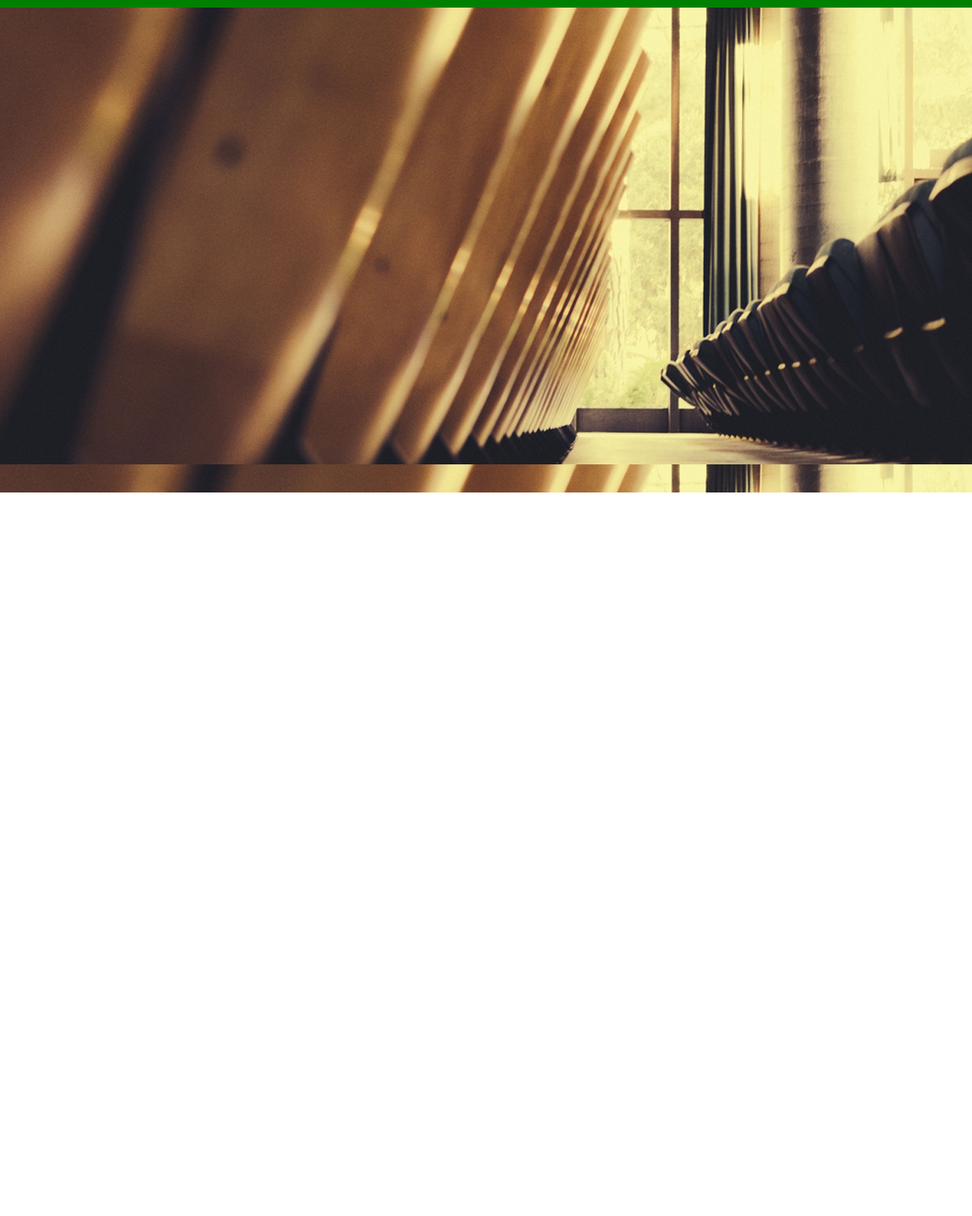
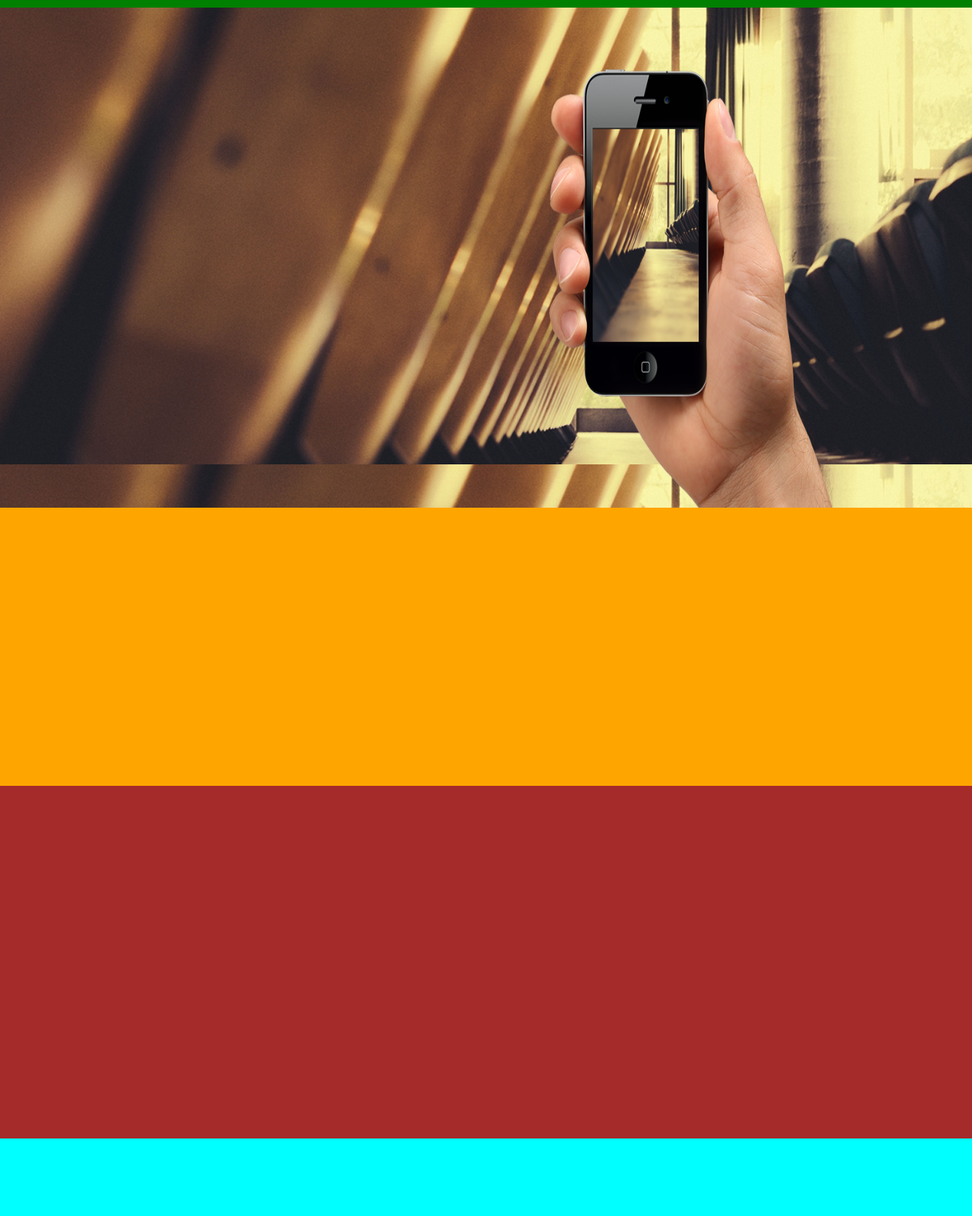
Before and after one commit to welderlsantiago/Notify, a plain HTML site: page index.html in a window 1280 px wide. Shown: the top 1600 px of the page at 76% size. Before the commit the page ends 1368 px from the top, so only its background shows below. Drawn offline with Linux system fonts and the light colour scheme.

Commit message:
criar header e grid template

```diff
--- a/index.html
+++ b/index.html
@@ -9,7 +9,22 @@
 </head>
 <body>
     <header>
+            <div>
 
+            </div>
+            <img src="images/hand.png" alt="mão segurando smartphone">
     </header>
+    <section>
+
+    </section>
+    <aside>
+
+    </aside>
+    <main>
+
+    </main>
+    <footer>
+
+    </footer>
 </body>
 </html>
--- a/style.css
+++ b/style.css
@@ -1,17 +1,44 @@
+aside{
+    grid-area: aside;
+    background-color: brown;
+}
 body{
     margin: 0;
     display: grid;
-    grid-template-areas: 'navbar navbar navbar navbar'
-                         'section section aside aside'
-                         'section section aside aside'
-                         'section section aside aside'
+    grid-template-areas: 'header header header header'
+                         'section section section section'
+                         'aside aside aside aside'
+                         'notify notify notify notify'
                          'footer footer footer footer';
-    grid-template-rows: 81vh 60vh 30vh;
+    grid-template-rows: 83.5vh 45.8vh 58vh 63.8vh 10vh;
     grid-template-columns: 25vw 25vw 25vw 25vw;
+}
+footer{
+    grid-area: footer;
+    background-color: red;
 }
 header {
     border-top: 10px solid green;
-    grid-area: navbar;
+    grid-area: header;
     background-image: url(images/banner.png);
+    display: flex;
 
 }
+header div {
+    width: 50%;
+}
+header img {
+    width: 378px;
+    padding-top: 81px;
+    border-left-width: 0px;
+    padding-left: 83px;
+    height: 279.875;
+}
+main {
+    grid-area: notify;
+    background-color: aqua ;
+}
+section{
+    grid-area: section;
+    background-color: orange ;
+}
```
